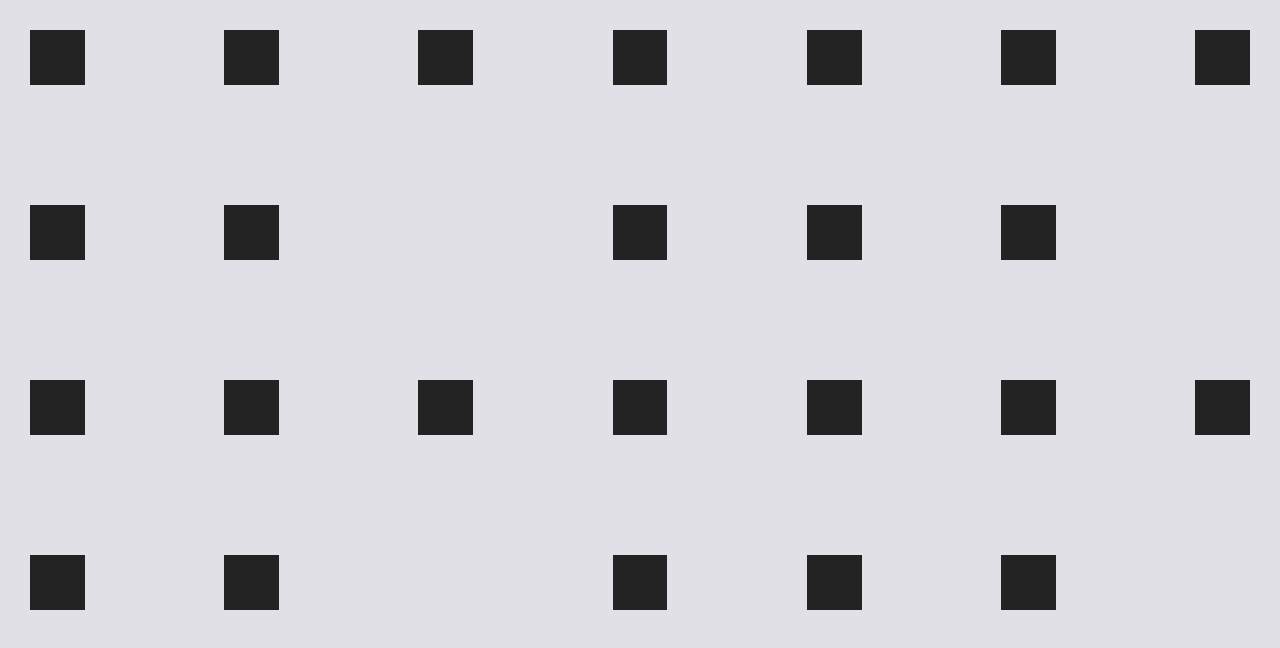
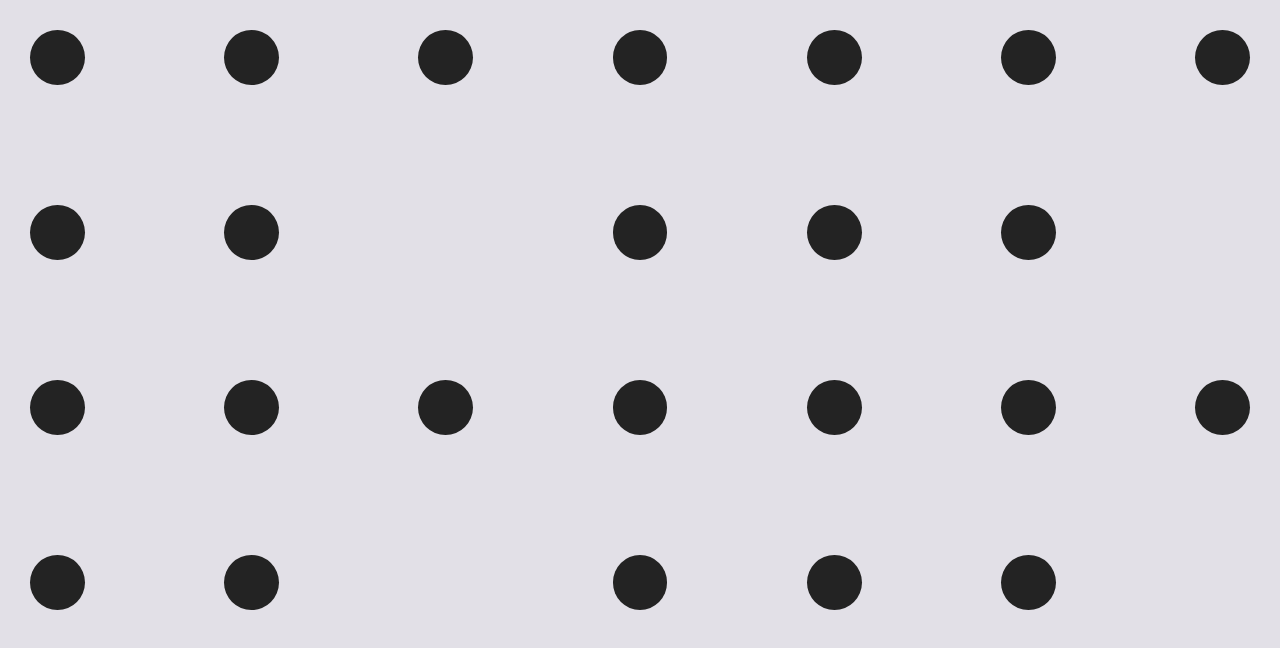
Before and after one commit to skylon07/CS-260-partner, a React (Create React App) app in the folder dots-and-boxes-react/: page / in a window 1280 px wide. Shown: the top 648 px of the page. Built offline with nearby package versions, Linux system fonts and the light colour scheme.

Commit message:
Make dots actual dots and lines skinny

```diff
--- a/dots-and-boxes-react/src/Board.css
+++ b/dots-and-boxes-react/src/Board.css
@@ -1,5 +1,8 @@
+:root {
+    --Board-line-size: 0vw; /* dynamically set */
+}
+
 .Board {
-    --Board-line-size: 0vw; /* dynamically set */
     display: flex;
     flex-flow: column nowrap;
     justify-content: space-between;
@@ -20,9 +23,9 @@
     align-items: center;
 }
 
-.Board.turn-player-blue .SelectableLine.selectable:hover {
+.Board.turn-player-blue .SelectableLine.selectable:hover .SelectableLine-Bar {
     background-color: var(--color-blue-player-line);
 }
-.Board.turn-player-red .SelectableLine.selectable:hover {
+.Board.turn-player-red .SelectableLine.selectable:hover .SelectableLine-Bar {
     background-color: var(--color-red-player-line);
 }
--- a/dots-and-boxes-react/src/Board.jsx
+++ b/dots-and-boxes-react/src/Board.jsx
@@ -130,7 +130,7 @@ export default function Board({boardShape}) {
 
     return <div className={`Board ${playerTurnClass}`}>
         <DynamicStyle>{`
-            .Board {
+            :root {
                 --Board-line-size: ${boardLineSize}vw;
             }
         `}</DynamicStyle>
--- a/dots-and-boxes-react/src/Dot.css
+++ b/dots-and-boxes-react/src/Dot.css
@@ -1,6 +1,8 @@
 .Dot {
     width: var(--Board-line-size);
     height: var(--Board-line-size);
+    border-radius: var(--Board-line-size);
+    z-index: 10;
 }
 
 .Dot.filled {
--- a/dots-and-boxes-react/src/FillableBox.css
+++ b/dots-and-boxes-react/src/FillableBox.css
@@ -1,11 +1,26 @@
+:root {
+    --FillableBox-offset: calc(-1 * var(--SelectableLine-thickness));
+    --FillableBox-fill-size: calc(100% + 2 * var(--SelectableLine-thickness));
+}
+
 .FillableBox {
+    position: relative;
     flex-grow: 1;
     align-self: stretch;
 }
 
-.FillableBox.blue-filled {
+.FillableBox .FillableBox-Fill {
+    position: absolute;
+    top: var(--FillableBox-offset);
+    left: var(--FillableBox-offset);
+    width: var(--FillableBox-fill-size);
+    height: var(--FillableBox-fill-size);
+    z-index: -1;
+}
+
+.FillableBox.blue-filled .FillableBox-Fill {
     background-color: var(--color-blue-player-box);
 }
-.FillableBox.red-filled {
+.FillableBox.red-filled .FillableBox-Fill {
     background-color: var(--color-red-player-box);
 }
--- a/dots-and-boxes-react/src/FillableBox.jsx
+++ b/dots-and-boxes-react/src/FillableBox.jsx
@@ -12,5 +12,7 @@ export default function FillableBox({filledByPlayer}) {
         : filledByPlayer === Player.PLAYER_RED ? "red-filled"
         : "unfilled"
 
-    return <div className={`FillableBox ${playerClass}`}></div>
+    return <div className={`FillableBox ${playerClass}`}>
+        <div className="FillableBox-Fill" />
+    </div>
 }
--- a/dots-and-boxes-react/src/SelectableLine.css
+++ b/dots-and-boxes-react/src/SelectableLine.css
@@ -1,22 +1,40 @@
+:root {
+    --SelectableLine-thickness: calc(var(--Board-line-size) / 2.5);
+    --SelectableLine-padding: calc((var(--Board-line-size) - var(--SelectableLine-thickness)) / 2);
+}
+
 .SelectableLine.vertical {
     width: var(--Board-line-size);
     height: 100%;
+}
+.SelectableLine.vertical .SelectableLine-Bar {
+    transform: translate(0, -1vw);
+    width: var(--SelectableLine-thickness);
+    margin-left: var(--SelectableLine-padding);
+    margin-right: var(--SelectableLine-padding);
+    height: calc(100% + 2vw);
 }
 .SelectableLine.horizontal {
     flex-grow: 1;
     height: var(--Board-line-size);
 }
+.SelectableLine.horizontal .SelectableLine-Bar {
+    transform: translate(-1vw, var(--SelectableLine-padding));
+    width: calc(100% + 2vw);
+    height: var(--SelectableLine-thickness);
+}
 
-.SelectableLine.selectable:hover {
+
+.SelectableLine.selectable:hover .SelectableLine-Bar {
     opacity: 40%;
     background-color: var(--color-deep-black);
 }
 
-.SelectableLine.blue-selected {
+.SelectableLine.blue-selected .SelectableLine-Bar {
     /* background-color: var(--color-blue-player-line); */
     background-color: var(--color-space-gray);
 }
-.SelectableLine.red-selected {
+.SelectableLine.red-selected .SelectableLine-Bar {
     /* background-color: var(--color-red-player-line); */
     background-color: var(--color-space-gray);
 }
--- a/dots-and-boxes-react/src/SelectableLine.jsx
+++ b/dots-and-boxes-react/src/SelectableLine.jsx
@@ -29,5 +29,7 @@ export default function SelectableLine({selectedByPlayer, disabled, orientation,
     return <div
         className={`SelectableLine ${playerClass} ${orientationClass} ${selectableClass}`}
         onClick={callOnClickIfEnabled}
-    />
+    >
+        <div className="SelectableLine-Bar" />
+    </div>
 }
```
